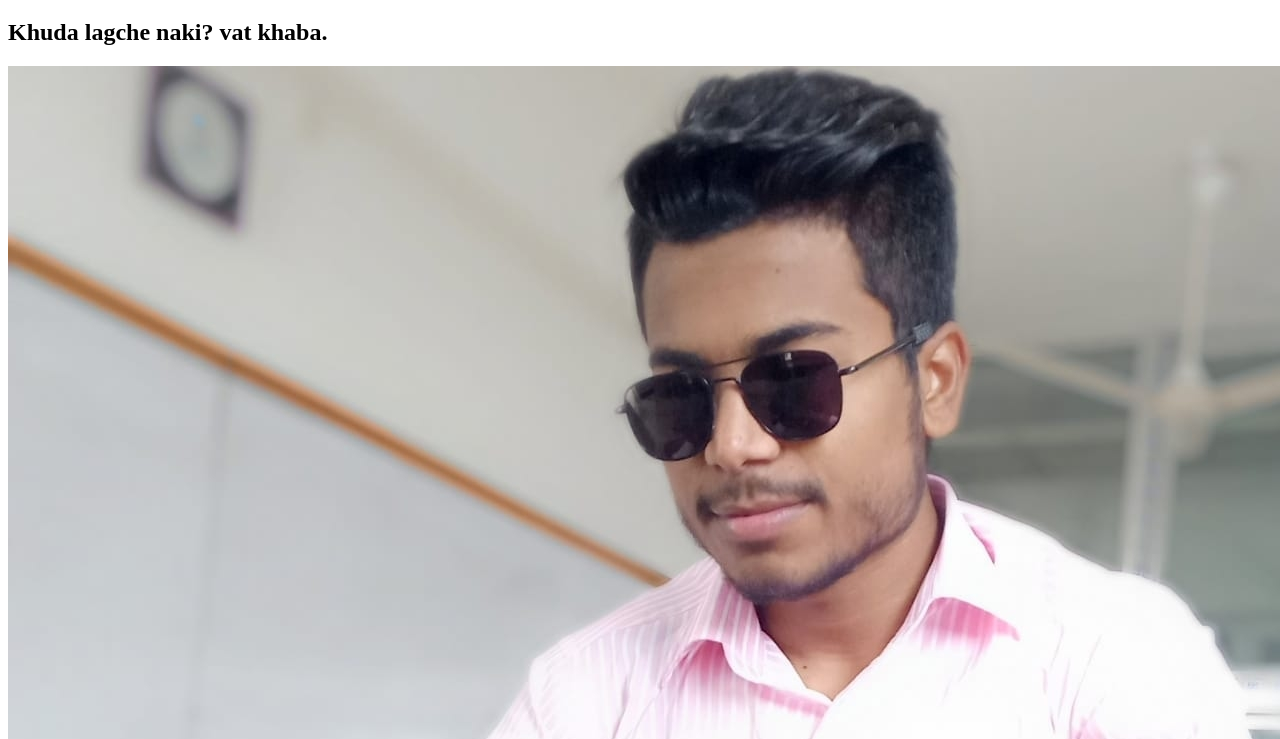
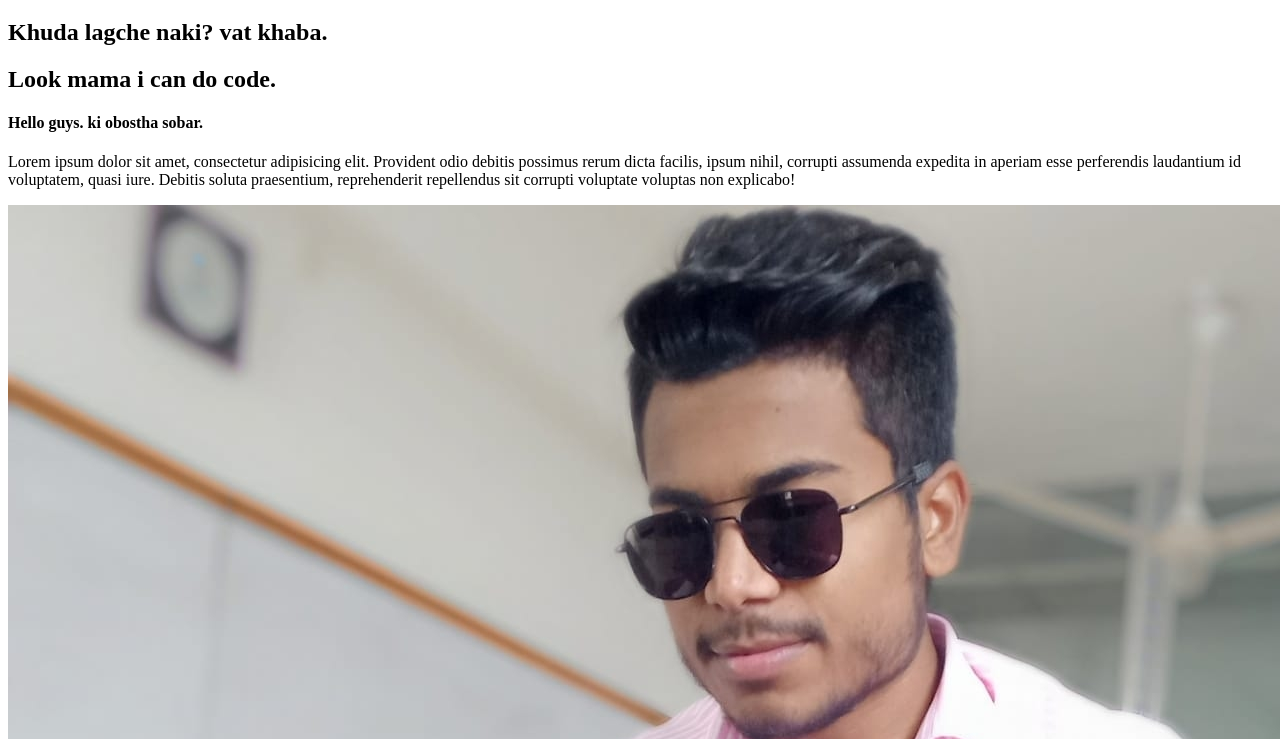
Before and after one commit to Rana12356/third-repo, a plain HTML site: page index.html in a window 1280 px wide. Shown: the part 61-800 px from the top of the page. Drawn offline with Linux system fonts and the light colour scheme.

Commit message:
added my blog

```diff
--- a/index.html
+++ b/index.html
@@ -9,6 +9,11 @@
 <body>
     <h1>I am exploring index.html file of third repo</h1>
     <h2>Khuda lagche naki? vat khaba.</h2>
+    <div>
+        <h2>Look mama i can do code.</h2>
+        <h4>Hello guys. ki obostha sobar.</h4>
+        <p>Lorem ipsum dolor sit amet, consectetur adipisicing elit. Provident odio debitis possimus rerum dicta facilis, ipsum nihil, corrupti assumenda expedita in aperiam esse perferendis laudantium id voluptatem, quasi iure. Debitis soluta praesentium, reprehenderit repellendus sit corrupti voluptate voluptas non explicabo!</p>
+    </div>
     <img src="images/Rana.jpg" alt="">
 </body>
 </html>
```
